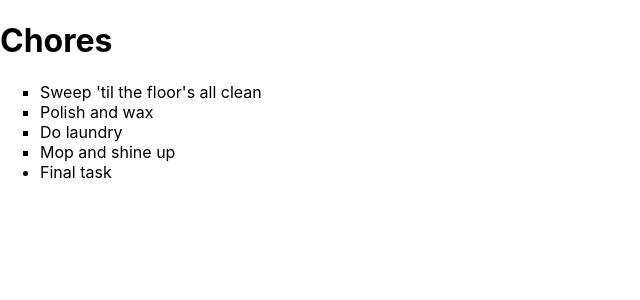
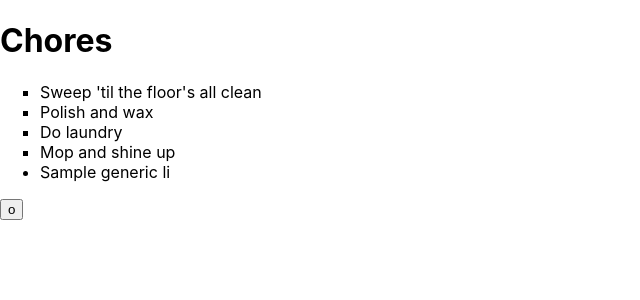
Before and after one commit to sgwicks/todo-r, a React (Create React App) app: page / in a window 1280 px wide. Shown: the top 300 px of the page, without its empty margins (0-640 px from the left). Built offline with nearby package versions, Linux system fonts and the light colour scheme.

Commit message:
Add status button component

```diff
--- a/src/App.js
+++ b/src/App.js
@@ -1,6 +1,7 @@
 import React, { useState } from 'react';
 import './App.css';
 import Task from './components/Task'
+import Status from './components/Status';
 
 function App() {
   const [taskList] = useState(['Sweep \'til the floor\'s all clean', 'Polish and wax', 'Do laundry', 'Mop and shine up'])
@@ -10,8 +11,9 @@ function App() {
       <h1>Chores</h1>
       <ul>
   {taskList.map((task, i) => <Task status='done' key={'task' + i}>{task}</Task>)}
-        <li>Final task</li>
+        <li>Sample generic li</li>
       </ul>
+      <Status />
     </div>
   );
 }
--- /dev/null
+++ b/src/components/Status.jsx
@@ -0,0 +1,13 @@
+import React, { useState } from 'react';
+
+const Status = () => {
+    const [status, setStatus] = useState('o')
+
+    return (
+        <button onClick={() => setStatus('x')}>
+            {status}
+        </button>
+    );
+};
+
+export default Status;
--- a/src/components/Task.jsx
+++ b/src/components/Task.jsx
@@ -1,9 +1,9 @@
 import React from 'react';
 import styled from 'styled-components';
 
-const Task = ({className, children}) => <li className={className}>{children}</li>
+const task = ({className, children}) => <li className={className}>{children}</li>
 
-const StyledTask = styled(Task)`
+const Task = styled(task)`
     list-style-type: ${props => {
         switch(props.status) {
             case 'done': return 'square';
@@ -13,4 +13,4 @@ const StyledTask = styled(Task)`
     }};
 `
 
-export default StyledTask;
+export default Task;
```
